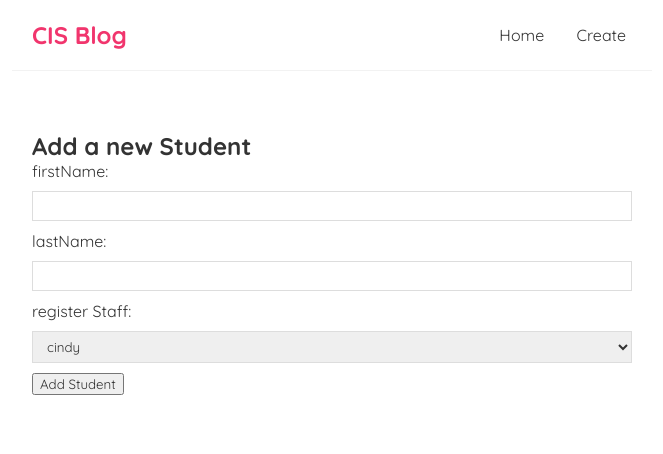
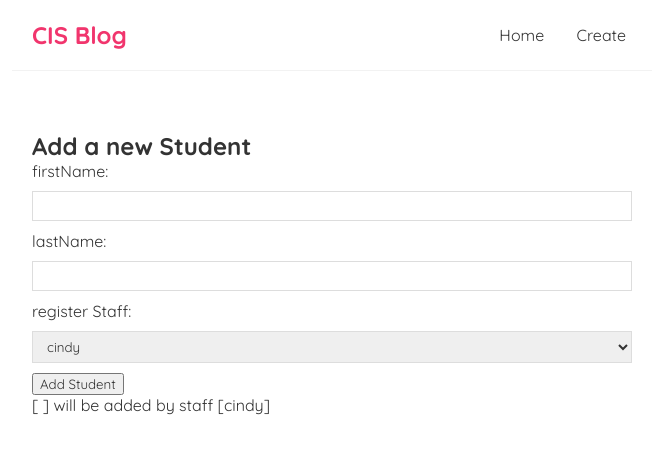
Before and after one commit to psean21c/spark, a React (Create React App) app: page /create in a window 1280 px wide. Shown: the top 454 px of the page, without its empty margins (308-971 px from the left). Built offline with nearby package versions, Linux system fonts and the light colour scheme; the HTML template or start-up script is replaced by a standard one.

Commit message:
completed GET/POST with AWS

```diff
--- a/src/StudentCreate.js
+++ b/src/StudentCreate.js
@@ -8,9 +8,8 @@ const StudentCreate = () => {
   const handleSubmit = (e) => {
     e.preventDefault(); // refresh the page after submit
     const student = { firstName, lastName, staff };
-
-    // console.log(blog);
-    fetch('/add/', {
+    const url = "https://2iwofld0wf.execute-api.us-east-1.amazonaws.com/devStage/writeStudent";
+    fetch(url, {
       method: 'POST',
       headers: { "Content-Type": "application/json" },
       body: JSON.stringify(student)
@@ -46,7 +45,7 @@ const StudentCreate = () => {
           <option value="eugine">eugine</option>
         </select>
         <button>Add Student</button>
-        <p>{firstName}</p>
+        <p>[{firstName} {lastName} ] will be added by staff [{staff}]</p>
       </form>
     </div>
   );
--- a/src/useFetch.js
+++ b/src/useFetch.js
@@ -16,6 +16,7 @@ const useFetch = (url) => {
                 // console.log("2")
                 fetch(url, {signal: abortCont.signal})
                 .then(res => {
+                    // be careful ... will get error message - already used json()
                     // console.log("3" , res.json())
                     if (!res.ok) {
                         throw Error('Not able to fetch data from server');
@@ -29,7 +30,6 @@ const useFetch = (url) => {
                     setError(null);
                 })
                 .catch(err => {
-                    // console.log("5")
                     if(err.name ==='AbortError'){
                         console.log('fetch aborted');
                     } else{
```
Also changed, not shown: 1 other file (tests, documents, lock files or other folders).
